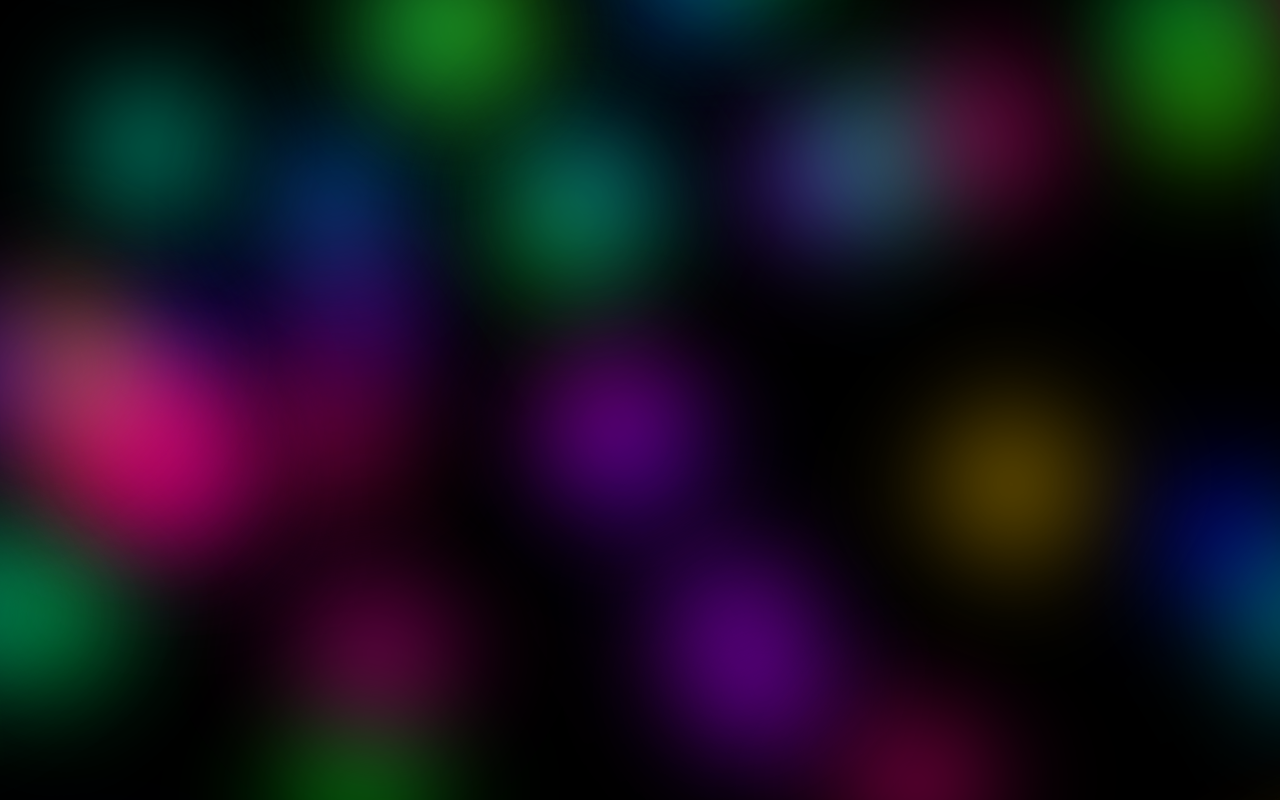
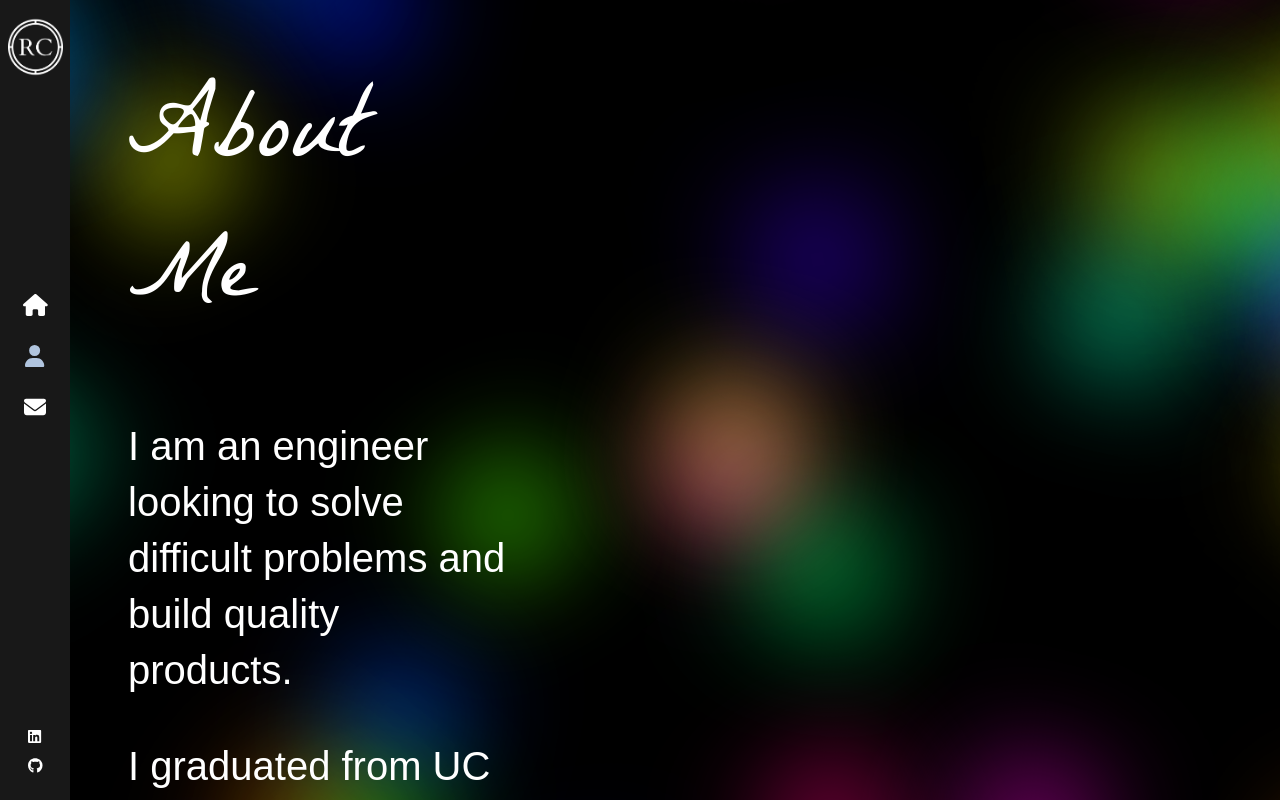
Before and after one commit to reillycatrambone/portfolio, a React (Create React App) app: page /about in a window 1280 px wide. Before the commit this address had no page. Shown: the top 800 px of the page. Built offline with nearby package versions, Linux system fonts and the light colour scheme.

Commit message:
Added an About page

```diff
--- a/src/App.js
+++ b/src/App.js
@@ -2,6 +2,7 @@ import './App.scss';
 import { Routes, Route } from 'react-router-dom';
 import Layout from './components/Layout';
 import Home from './components/Home';
+import About from './components/About';
 
 
 function App() {
@@ -10,6 +11,7 @@ function App() {
     <Routes>
       <Route path= "/" element= {<Layout />}>
       <Route index element= {<Home />} />
+      <Route path="about" element= {<About/>} />
       </Route>
     </Routes>
     </>
--- /dev/null
+++ b/src/components/About/index.js
@@ -0,0 +1,24 @@
+import './index.scss'
+
+const About = () => {
+    return (
+        <div className='container about-page'>
+            <div className='text-zone'>
+                <h1>
+                    About Me
+                </h1>
+
+                <p>
+                    I am an engineer looking to solve difficult problems and build quality products.
+                </p>
+
+                <p>
+                    I graduated from UC Berkeley with a Bachelors in Data Science,
+                    primarily focused in Finance.
+                </p>
+            </div>
+        </div>
+    )
+}
+
+export default About
--- a/src/components/Home/index.scss
+++ b/src/components/Home/index.scss
@@ -68,3 +68,73 @@
     }
 
 }
+@mixin dots($count) {
+    $text-shadow: ();
+    @for $i from 0 through $count {
+      $text-shadow: $text-shadow,
+                   (-.5+(random()) * 3) + em
+                   (-.5+(random()) * 3) + em
+                   7px
+                   hsla(random() * 360, 100%, 50%,.9);
+    }
+    text-shadow: $text-shadow;
+  }
+
+  html {
+    font: 5vmin/1.3 Serif;
+    overflow: hidden;
+    background: rgb(0, 0, 0);
+  }
+
+  body, head {
+    display: block;
+    font-size: 52px;
+    color: transparent;
+  }
+
+  head::before, head::after,
+  body::before, body::after {
+    position: fixed;
+    top: 50%;
+    left: 50%;
+    width: 3em;
+    height: 3em;
+    content: '.';
+    mix-blend-mode: screen;
+    animation: 44s -27s move infinite ease-in-out alternate;
+  }
+
+
+  body::before {
+    @include dots(40);
+    animation-duration: 44s;
+    animation-delay: -27s;
+  }
+
+  body::after {
+    @include dots(40);
+    animation-duration: 43s;
+    animation-delay: -32s;
+  }
+
+  head::before {
+    @include dots(40);
+    animation-duration: 42s;
+    animation-delay: -23s;
+  }
+
+  head::after {
+    @include dots(40);
+    animation-duration: 41s;
+    animation-delay: -19s;
+  }
+
+
+  @keyframes move {
+    from {
+      transform: rotate(0deg) scale(12) translateX(-20px);
+    }
+    to {
+      transform: rotate(360deg) scale(18) translateX(20px);
+    }
+  }
--- a/src/components/Layout/index.scss
+++ b/src/components/Layout/index.scss
@@ -37,73 +37,46 @@
     animation: fadeIn 1s forwards;
     animation-delay: 1s;
 }
-@mixin dots($count) {
-    $text-shadow: ();
-    @for $i from 0 through $count {
-      $text-shadow: $text-shadow,
-                   (-.5+(random()) * 3) + em
-                   (-.5+(random()) * 3) + em
-                   7px
-                   hsla(random() * 360, 100%, 50%,.9);
+
+.about-page {
+    .text-zone {
+        color: #fff;
+        position: absolute;
+        left: 10%;
+        top: 40%;
+        transform: translateY(-50%);
+        width: 30%;
+        vertical-align: middle;
+        display: table-cell;
+        max-height: 90%;
+
+    h1 {
+        font-size: 100px;
+        font-family: 'La Belle Aurore';
+        font-weight: 500;
     }
-    text-shadow: $text-shadow;
-  }
 
-  html {
-    font: 5vmin/1.3 Serif;
-    overflow: hidden;
-    background: rgb(0, 0, 0);
-  }
+    p {
+        font-size: 40px;
+        font-style: 13px;
+        color: #fff;
+        font-family: sans-serif;
+        font-weight: 200;
+        min-width: fit-content;
+        animation: pulse 1s;
 
-  body, head {
-    display: block;
-    font-size: 52px;
-    color: transparent;
-  }
+        &:nth-of-type(1) {
+            animation-delay: 1.0s;
+        }
+        &:nth-of-type(2) {
+            animation-delay: 1.2s;
+        }
+    }
+    }
 
-  head::before, head::after,
-  body::before, body::after {
-    position: fixed;
-    top: 50%;
-    left: 50%;
-    width: 3em;
-    height: 3em;
-    content: '.';
-    mix-blend-mode: screen;
-    animation: 44s -27s move infinite ease-in-out alternate;
-  }
-
-
-  body::before {
-    @include dots(40);
-    animation-duration: 44s;
-    animation-delay: -27s;
-  }
-
-  body::after {
-    @include dots(40);
-    animation-duration: 43s;
-    animation-delay: -32s;
-  }
-
-  head::before {
-    @include dots(40);
-    animation-duration: 42s;
-    animation-delay: -23s;
-  }
-
-  head::after {
-    @include dots(40);
-    animation-duration: 41s;
-    animation-delay: -19s;
-  }
-
-
-  @keyframes move {
-    from {
-      transform: rotate(0deg) scale(12) translateX(-20px);
+    .text-animate-hover {
+        &:hover {
+            color:#ffd700
+        }
     }
-    to {
-      transform: rotate(360deg) scale(18) translateX(20px);
-    }
-  }
+}
```
Also changed, not shown: src/components/About/index.scss (added).
